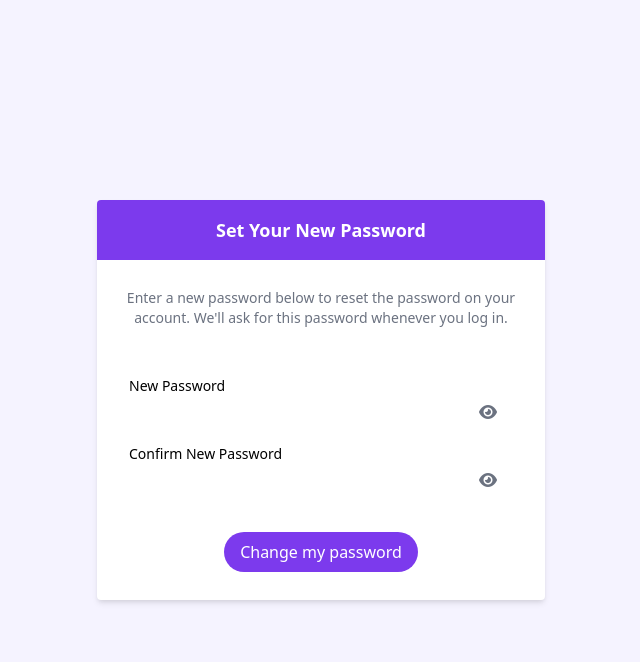
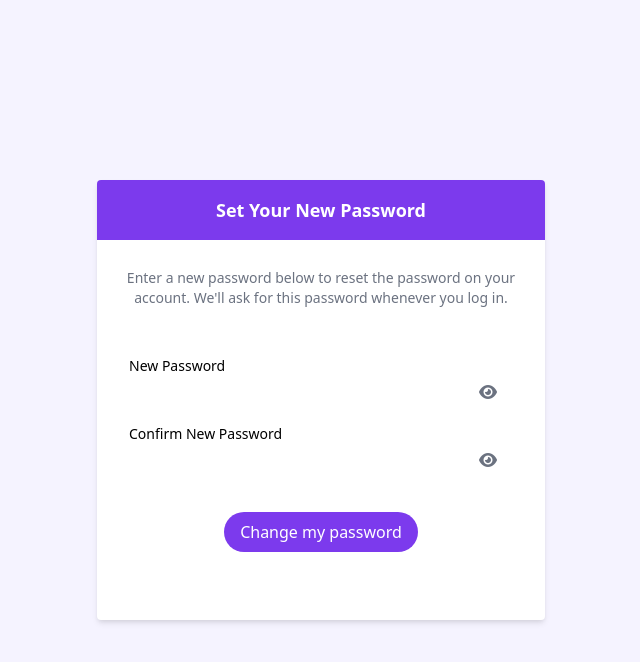
Before and after one commit to Sarah06102/MyPassVault, a Django app: template backend/mypassvault/templates/registration/password_reset_confirm.html in a window 1280 px wide. Shown: the top 662 px of the page, without its empty margins (319-959 px from the left). Run offline with Django 5.2, Linux system fonts and the light colour scheme; the template is opened without the code that fills it, so the values that code supplies are empty, except form fields; tables that the repository leaves empty hold one stand-in row (values such as "Sample post"); form fields are guessed from the names that the template uses; some libraries are stand-ins or nearby versions.

Commit message:
Added padding to bottom of reset password form

```diff
--- a/backend/mypassvault/templates/registration/password_reset_confirm.html
+++ b/backend/mypassvault/templates/registration/password_reset_confirm.html
@@ -8,7 +8,7 @@
   <p class="font-md text-sm text-gray-500 px-5 py-3 text-center">Enter a new password below to reset the password on your account. We'll ask for this password whenever you log in.</p>
 
   <div class="flex flex-col px-8">
-    <form method="post" class="space-y-5">
+    <form method="post" class="space-y-5 pb-10">
       {% csrf_token %}
 
       <div class="flex flex-col relative">
```
